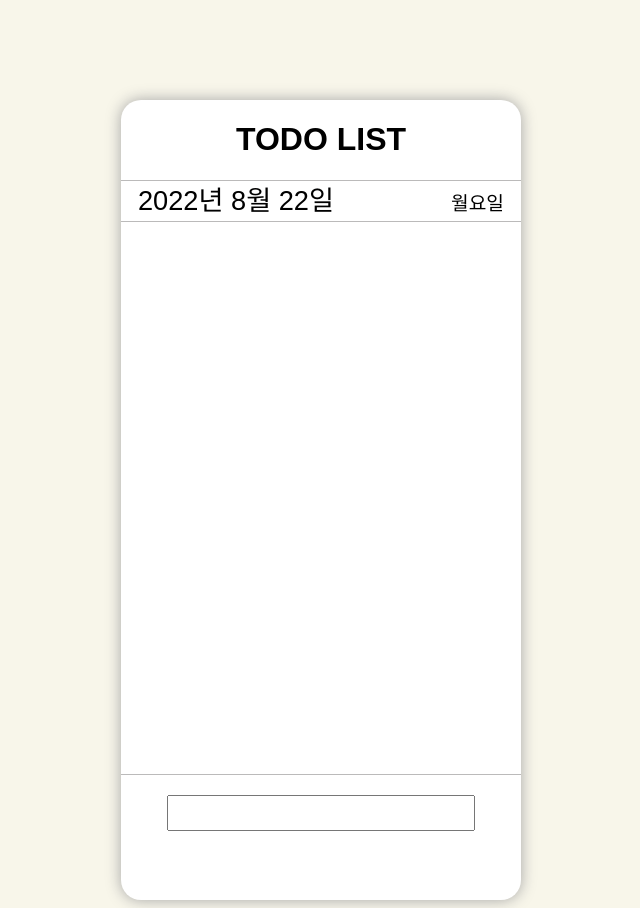
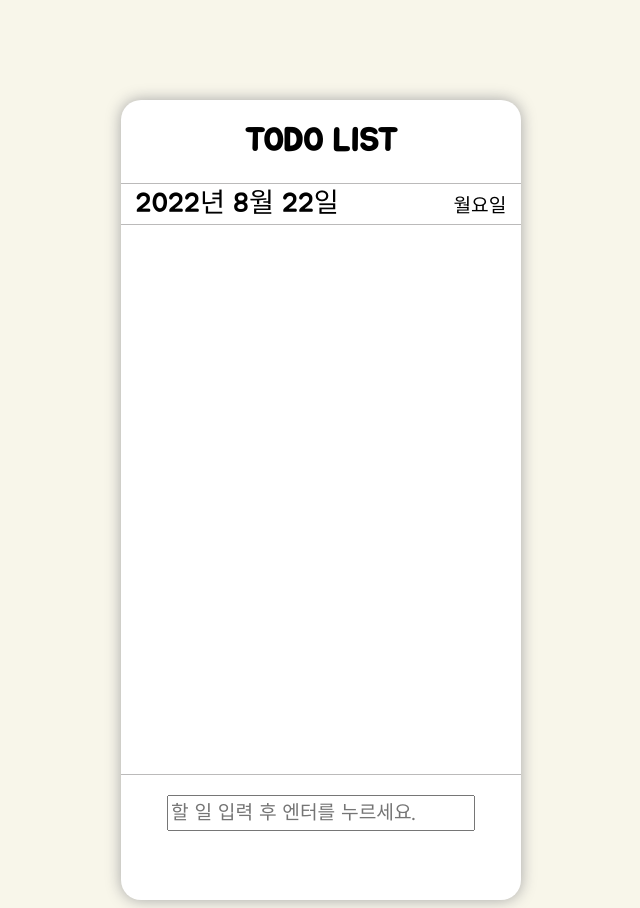
Before and after one commit to Collection50/TODO-LIST, a website: page index.html in a window 1280 px wide. Shown: the whole page, without its empty margins (319-959 px from the left). Drawn offline with Linux system fonts and the light colour scheme.

Commit message:
style: add fonts link

```diff
--- a/index.html
+++ b/index.html
@@ -5,6 +5,11 @@
     <meta http-equiv="X-UA-Compatible" content="IE=edge" />
     <meta name="viewport" content="width=device-width, initial-scale=1.0" />
     <link rel="stylesheet" href="App.css" />
+
+    <!-- font -->
+    <link rel="preconnect" href="https://fonts.googleapis.com" />
+    <link rel="preconnect" href="https://fonts.gstatic.com" crossorigin />
+    <link href="https://fonts.googleapis.com/css2?family=Jua&display=swap" rel="stylesheet" />
     <title>TODO</title>
   </head>
 
@@ -18,7 +23,7 @@
       <div class="list__todo"></div>
 
       <div class="input-area">
-        <input type="text" class="input__todo" />
+        <input type="text" class="input__todo" placeholder="할 일 입력 후 엔터를 누르세요." />
       </div>
     </div>
 
```
